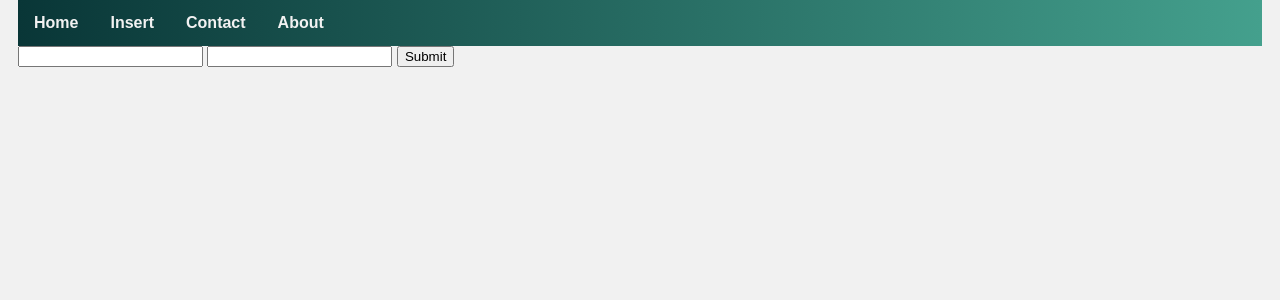
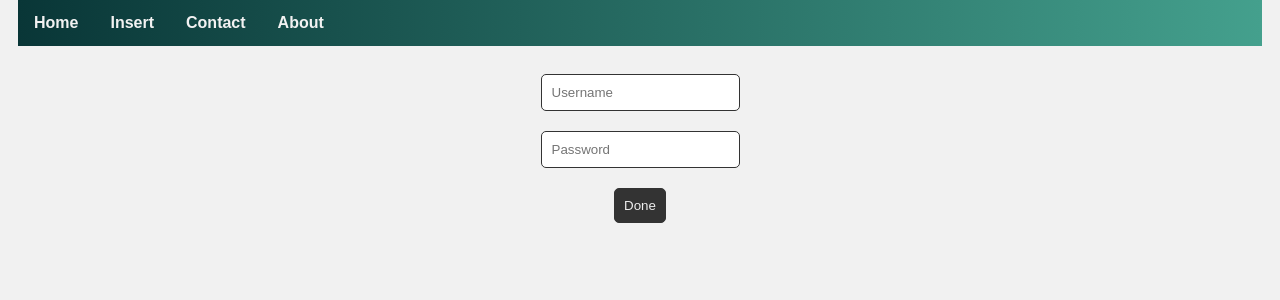
Before and after one commit to JhonathanMusa/spoti_practice, a PHP site: page /insertForm.php in a window 1280 px wide. Shown: the part 237-537 px from the top of the page. Run offline with PHP 8.4, Linux system fonts and the light colour scheme.

Commit message:
sixth commit

```diff
--- a/css/style.css
+++ b/css/style.css
@@ -71,11 +71,37 @@ body {
   margin-top: 20px;
 }
 
-.popular_post p, .follow_me p {
+.popular_post p,
+.follow_me p {
   text-align: center;
 }
 
+/* INSERT FORM */
+.user-input-container {
+  text-align: center;
+}
+.insert-input {
+  padding: 10px;
+  margin: 10px;
+  border-radius: 5px;
+  border: 1px solid #333;
+}
 
+#btn-insert {
+  padding: 9px;
+  margin: 10px;
+  border-radius: 5px;
+  background-color: #333333;
+  border: 1px solid #333;
+  color: #eee;
+  cursor: pointer;
+}
+
+#btn-insert:hover {
+  background-color: #7a7a7a;
+  border: 1px solid #7a7a7a;
+}
+/* END INSERT FORM */
 
 /* clear floats after column */
 .row:after {
@@ -99,7 +125,7 @@ body {
     width: 100%;
     padding: 0;
   }
-  body{
+  body {
     text-align: center;
   }
 }
--- a/insertForm.php
+++ b/insertForm.php
@@ -18,11 +18,13 @@
             <a class="right" href="#">About</a>
     </div>
 
-    <form action="insertAction.php" method="post">
-        <input type="text" >
-        <input type="text">
-        <input type="submit">
-    </form>
+    <div class="user-input-container">
+        <form action="insertAction.php" method="post"><br>
+            <input class="insert-input" type="text" name="user" placeholder="Username" ><br>
+            <input class="insert-input" type="text" name="password" placeholder="Password"><br>
+            <input id="btn-insert" type="submit" value="Done">
+        </form>
+    </div>
 
 
 </body>
```
Also changed, not shown: insertAction.php (+10 -1 lines).
